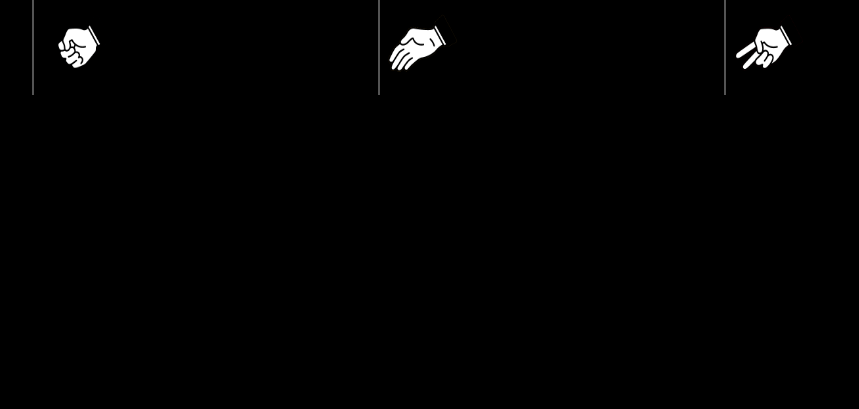
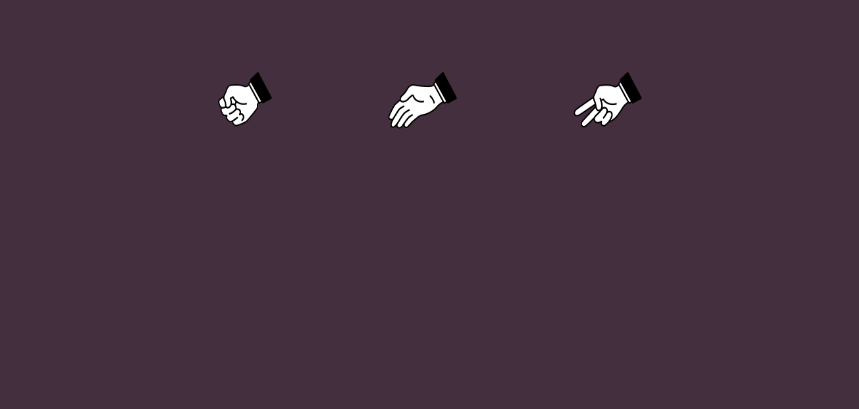
Before and after one commit to FreddyFrans/rock-paper-scissors-lizard-spock, a plain HTML site: page index.html in a window 1280 px wide. Shown: the part 391-800 px from the top of the page, without its empty margins (210-1069 px from the left). Drawn offline with Linux system fonts and the light colour scheme.

Commit message:
add images under buttons

```diff
--- a/assets/css/style.css
+++ b/assets/css/style.css
@@ -4,9 +4,9 @@
 	padding: 0;
 	margin: 0;
 	box-sizing: border-box;
-	background: #000000;
-	color: #ffffff;
-    font-family:Helvetica, sans-serif;
+	background: #442f3f;
+	color: #fff;
+
 }
 /* To center everything in game */
 
@@ -47,20 +47,27 @@
 /* displaying three buttons in one line */
 .options{
 	display: flex;
-	width: 100%;
+	width: 50vw;
 	justify-content: space-evenly;
 	margin-top: 2rem;
 }
 
+.image {
+display: flex;
+	width: 50vw;
+	justify-content: space-evenly;
+	margin-top: 2rem;
+}
 /* Styling on all three buttons */
+
 .rock, .paper, .scissor{
-
-
-
-	background:#000000;
+	padding: 0.8rem;
+	width: 100px;
+	border-radius: 10px;
+	background: rgba(4, 78, 90, 0.57);
 	outline: none;
-	border-color:#000000;
-	border-bottom: none;
+	border-color: rgba(4, 78, 90, 0.57);
+	border: none;
 	cursor: pointer;
 }
 
@@ -74,7 +81,7 @@
 	display: none;
 	margin-top: 2rem;
 	padding: 1rem;
-	background:darkgreen;
+	background: green;
 	outline: none;
 	border: none;
 	border-radius: 10px;
@@ -85,3 +92,19 @@
 	margin-top: 20px;
 	font-size: 1.2rem;
 }
+
+/* Responsive Design */
+@media screen and (max-width: 612px)
+{
+	.title{
+		text-align: center;
+	}
+	.score{
+		position: absolute;
+		top: 200px;
+		width: 100vw;
+	}
+	.options{
+		width: 100vw;
+	}
+}
--- a/assets/js/script.js
+++ b/assets/js/script.js
@@ -13,7 +13,7 @@ const game = () => {
 		const paperBtn = document.querySelector('.paper');
 		const scissorBtn = document.querySelector('.scissor');
 		const playerOptions = [rockBtn,paperBtn,scissorBtn];
-		const computerOptions = ['rock','paper','scissor']
+		const computerOptions = ['rock','paper','scissors']
 
 		// Function to start playing game
 		playerOptions.forEach(option => {
@@ -61,7 +61,7 @@ const game = () => {
 				playerScoreBoard.textContent = playerScore;
 			}
 		}
-		else if(player == 'scissor'){
+		else if(player == 'scissors'){
 			if(computer == 'rock'){
 				result.textContent = 'Computer Won';
 				computerScore++;
@@ -73,7 +73,7 @@ const game = () => {
 			}
 		}
 		else if(player == 'paper'){
-			if(computer == 'scissor'){
+			if(computer == 'scissors'){
 				result.textContent = 'Computer Won';
 				computerScore++;
 				computerScoreBoard.textContent = computerScore;
--- a/index.html
+++ b/index.html
@@ -1,3 +1,5 @@
+<!-- index.html -->
+
 <!DOCTYPE html>
 <html lang="en">
 
@@ -14,7 +16,7 @@
 
   <section class="game">
 		<!--Title -->
-        <div class="title">Rock Paper Scissors</div>
+		<div class="title">Rock Paper Scissor</div>
 
 		<!--Display Score of player and computer -->
 		<div class="score">
@@ -37,9 +39,9 @@
 
 		<!--Options available to player to play game -->
 		<div class="options">
-            <button class="rock"><img src="./assets/images/rock.png" width="100" height="100" alt="rock"></button>
-            <button class="paper"><img src="./assets/images/paper.png"width="100" height="100" alt="paper"></button>
-            <button class="scissor"><img src="./assets/images/scissors.png"width="100" height="100" alt="scissor"></button>
+			<button class="rock">Rock</button>
+			<button class="paper">Paper</button>
+			<button class="scissor">Scissors</button>
 		</div>
 
 		<!--Final result of game -->
@@ -48,7 +50,13 @@
 		<!--Reload the game -->
 		<button class="reload"></button>
 
+    <div class="image">
+      <img src="assets/images/rock.png" alt="rock hand" style="width:100px;height:100px;">
+      <img src="assets/images/paper.png" alt="paper hand" style="width:100px;height:100px;">
+      <img src="assets/images/scissors.png" alt="scissor hand" style="width:100px;height:100px;">
+    </div>
 	</section>
+
 
 	<script src="./assets/js/script.js"></script>
 </body>
```
Lines whose indentation alone changed are shown as unchanged.
